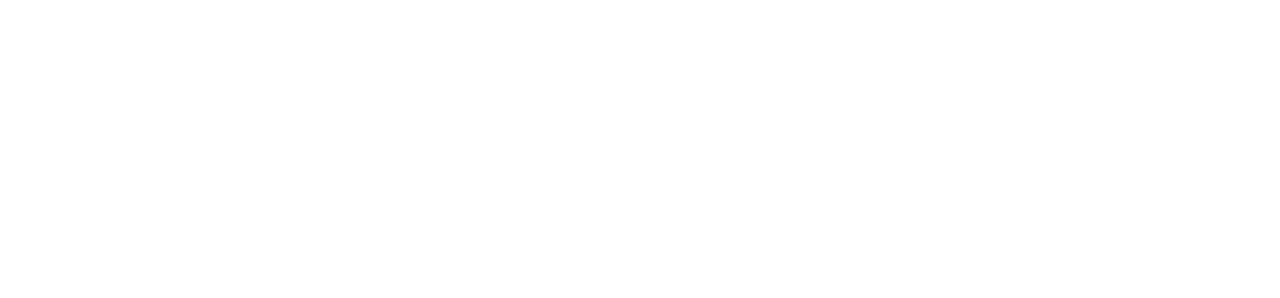
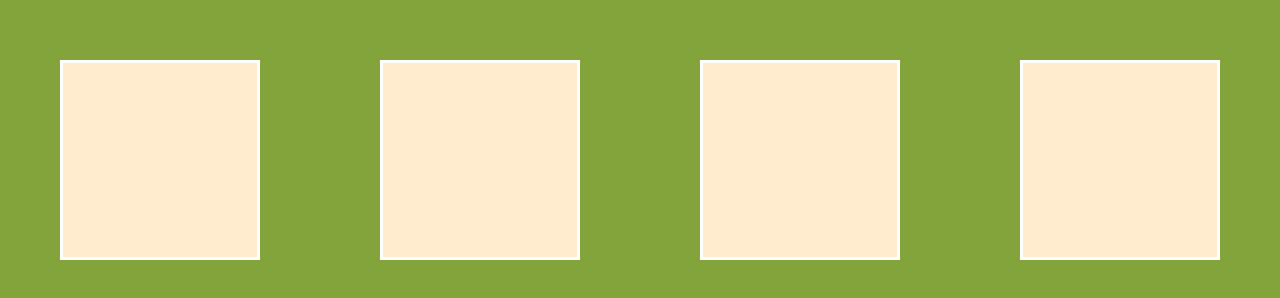
Before and after one commit to rob-110277/unit-4-game, a plain HTML site: page index.html in a window 1280 px wide. Drawn offline with nearby package versions, Linux system fonts and the light colour scheme.

Commit message:
added crystal images, basic random number generation for crystals, some styling

```diff
--- a/assets/css/style.css
+++ b/assets/css/style.css
@@ -0,0 +1,19 @@
+
+html {
+    background-color: #82a43a;
+  }
+
+.fourCrystals{
+    display: flex;
+    padding-top: 60px;
+    background-color: #82a43a;
+    justify-content: space-around;
+    align-items: center;
+}
+
+.crystal{
+    height:200px;
+    width:200px;
+    border: 3px solid white;
+    background-color: blanchedalmond;
+}
--- a/assets/javascript/game.js
+++ b/assets/javascript/game.js
@@ -1,4 +1,32 @@
 //Functions Needed
+
 for (var i = 0; i < 4; i++) {
-    console.log("hola");
+
+    var random = Math.floor(Math.random() * 12);
+    console.log(random)
+    var crystal = $("<div>");
+    crystal.attr("class", 'crystal');
+
+    $(".fourCrystals").append(crystal);
+    console.log("Hola again");
 }
+
+var randomNum;
+var loss;
+var win;
+
+
+
+
+
+
+
+//FUNCTIONS NEEDED-->
+//Declare variables needed-->
+//Main Number: var randomNum;-->
+//Crystal Number 1: var randomNum;-->
+//Crystal Number 2: var randomNum;-->
+//Crystal Number 3: var randomNum;-->
+//Crystal Number 4: var randomNum;-->
+//Track Loss: var loss;-->
+//Track Win: var win-->
--- a/index.html
+++ b/index.html
@@ -8,7 +8,7 @@
 
     <title>Crystal Skullz</title>
 
-    <link rel="stylsheet" href="assets/css/style.css">
+    <link rel="stylesheet" href="assets/css/style.css">
 
     <!--Font Awesome link-->
     <link rel="stylesheet" href="https://maxcdn.bootstrapcdn.com/font-awesome/4.7.0/css/font-awesome.min.css">
@@ -17,6 +17,8 @@
     <link rel="stylesheet" href="https://maxcdn.bootstrapcdn.com/bootstrap/4.0.0/css/bootstrap.min.css">
 
     <!--jQuery link-->
+    <script src="https://cdnjs.cloudflare.com/ajax/libs/jquery/3.2.1/jquery.min.js"></script>
+
 
 </head>
 
@@ -41,6 +43,9 @@
     <!--Track Loss: var loss;-->
     <!--Track Win: var win-->
 
+    <div class="fourCrystals">
+
+    </div>
 
     <script src="assets/javascript/game.js"></script>
 
```
Also changed, not shown: assets/images/diamond_PNG6694.png (added), assets/images/emerald_PNG22303.png (added), assets/images/ruby_PNG22.png (added), assets/images/sapphire_PNG15.png (added), 1 other file.
